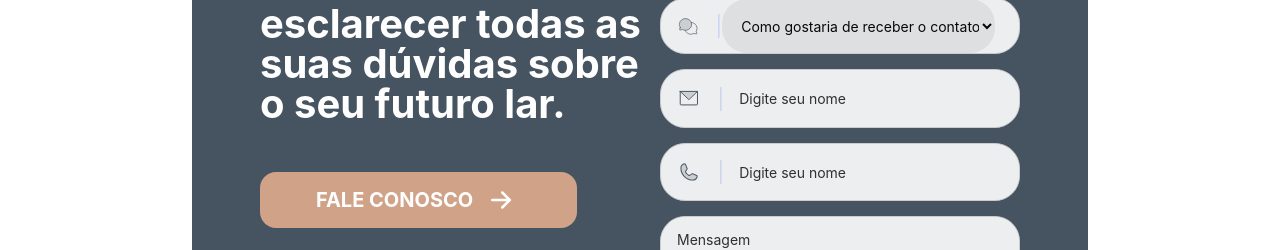
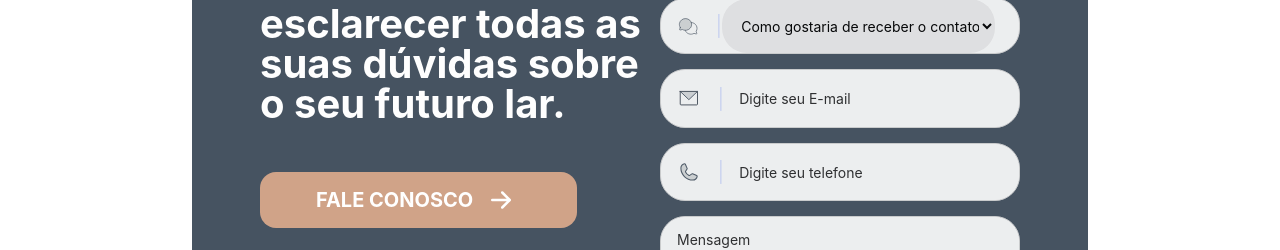
Before and after one commit to bjconsulting/welconx, a React (Create React App) app in the folder conx/: page / in a window 1280 px wide. Shown: the part 6388-6638 px from the top of the page. Built offline with nearby package versions, Linux system fonts and the light colour scheme.

Commit message:
texts ajustados

```diff
--- a/conx/src/Dobra8.tsx
+++ b/conx/src/Dobra8.tsx
@@ -54,7 +54,7 @@ function Dobra8(){
                             <span className='pipe'>
                                 |
                             </span>
-                            <input type="text" name='Nome' placeholder='Digite seu nome' required />
+                            <input type="text" name='Nome' placeholder='Digite seu E-mail' required />
                         </div>
 
                         <div className='container-input relative flex flex-row '>
@@ -64,7 +64,7 @@ function Dobra8(){
                             <span className='pipe'>
                                 |
                             </span>
-                            <input type="text" name='Nome' placeholder='Digite seu nome' required />
+                            <input type="text" name='Nome' placeholder='Digite seu telefone' required />
                         </div>
 
                         <div className='container-input relative flex flex-row '>
```
